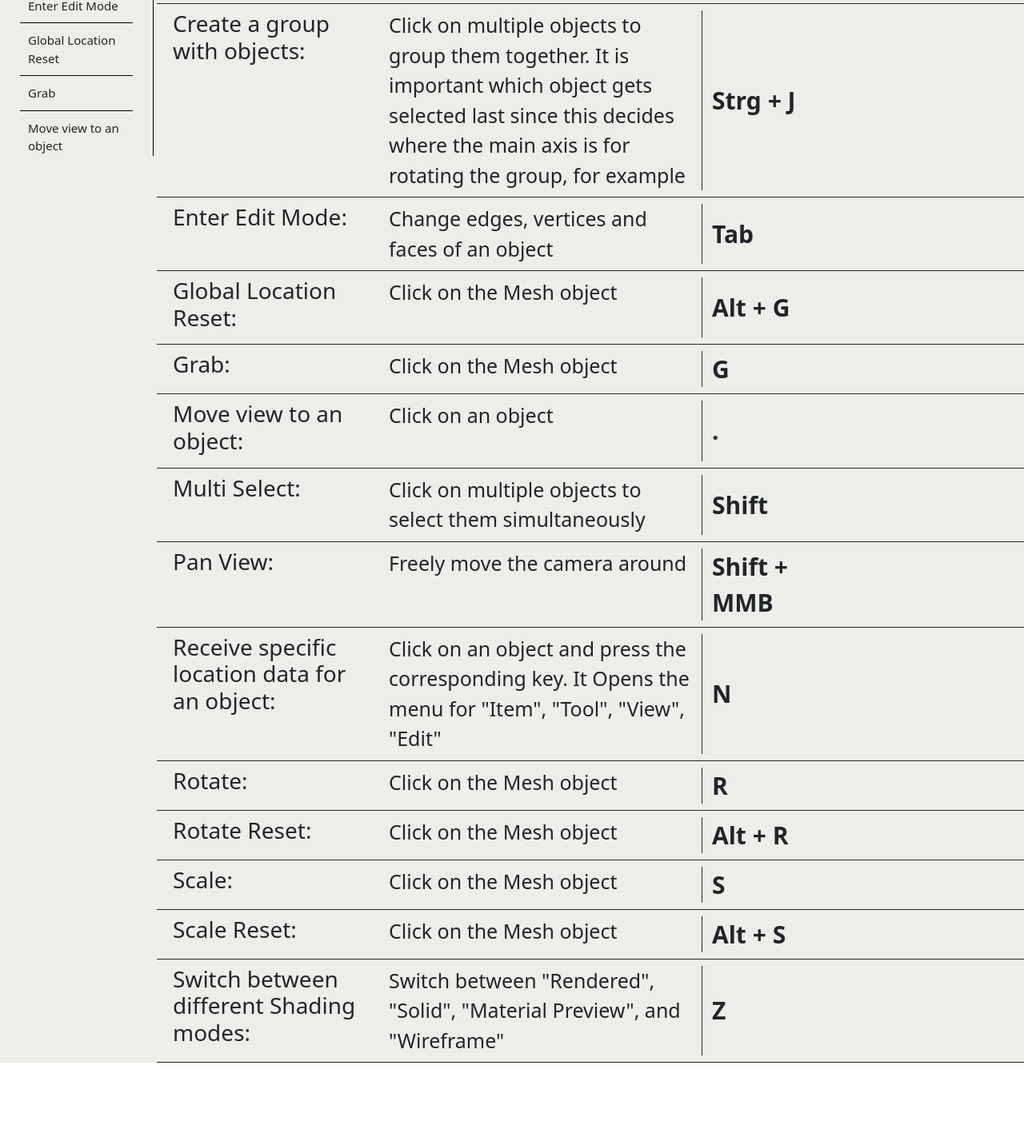
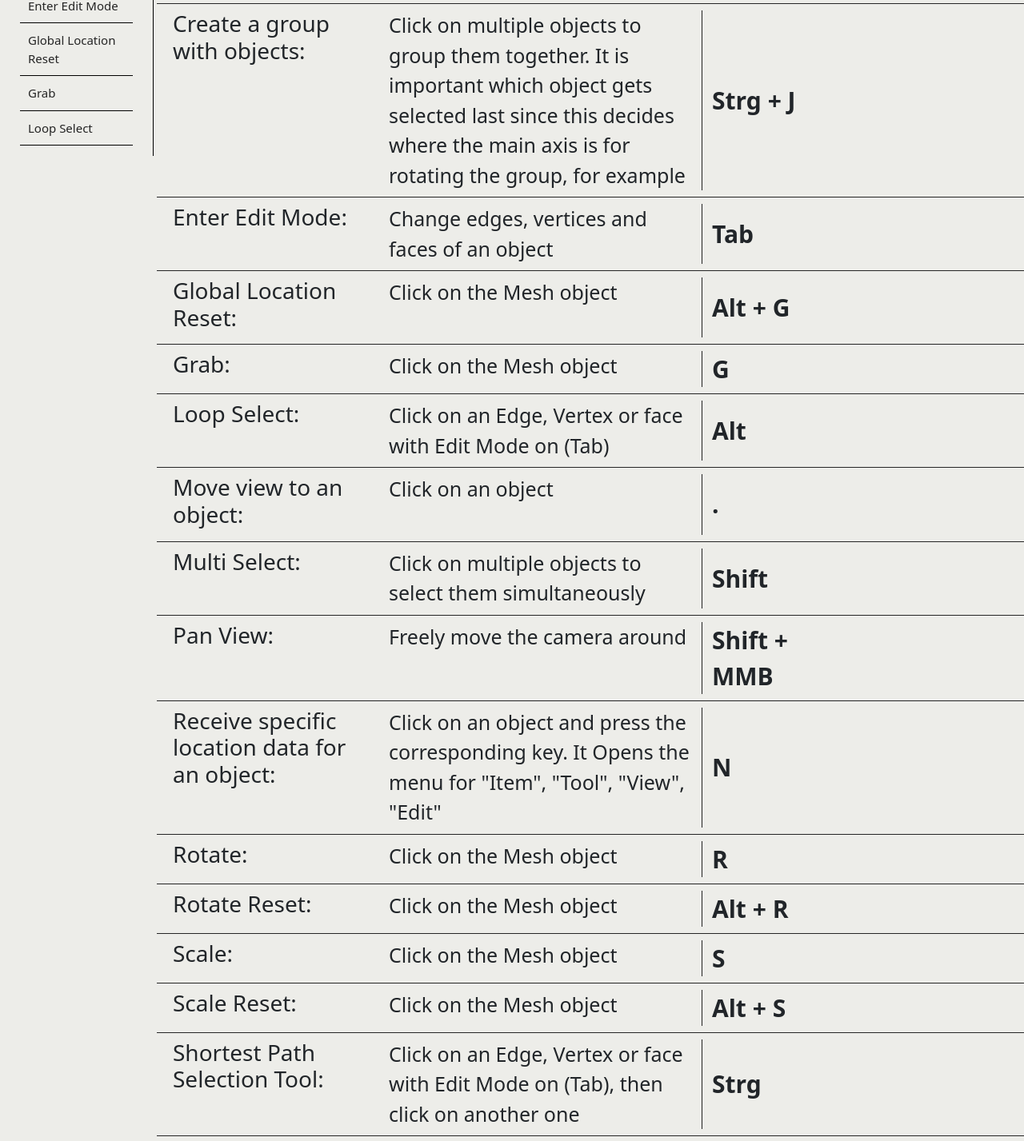
Before and after one commit to Matthes-Baer/Blenumentation, a SvelteKit app: page /blender in a window 1280 px wide. Shown: the part 280-1707 px from the top of the page at 80% size. Before the commit the page ends 1609 px from the top, so only its background shows below. Built offline with nearby package versions, Linux system fonts and the light colour scheme.

Commit message:
feat: added new data entries for blender docs

```diff
--- a/src/data/blender/documentationData.ts
+++ b/src/data/blender/documentationData.ts
@@ -41,6 +41,17 @@ const documentationData: documentationDataInterface[] = [
 		description:
 			'Click on an object and press the corresponding key. It Opens the menu for "Item", "Tool", "View", "Edit"',
 		keystroke: 'N'
+	},
+	{
+		name: 'Loop Select',
+		description: 'Click on an Edge, Vertex or face with Edit Mode on (Tab)',
+		keystroke: 'Alt'
+	},
+	{
+		name: 'Shortest Path Selection Tool',
+		description:
+			'Click on an Edge, Vertex or face with Edit Mode on (Tab), then click on another one',
+		keystroke: 'Strg'
 	}
 ];
 
```
